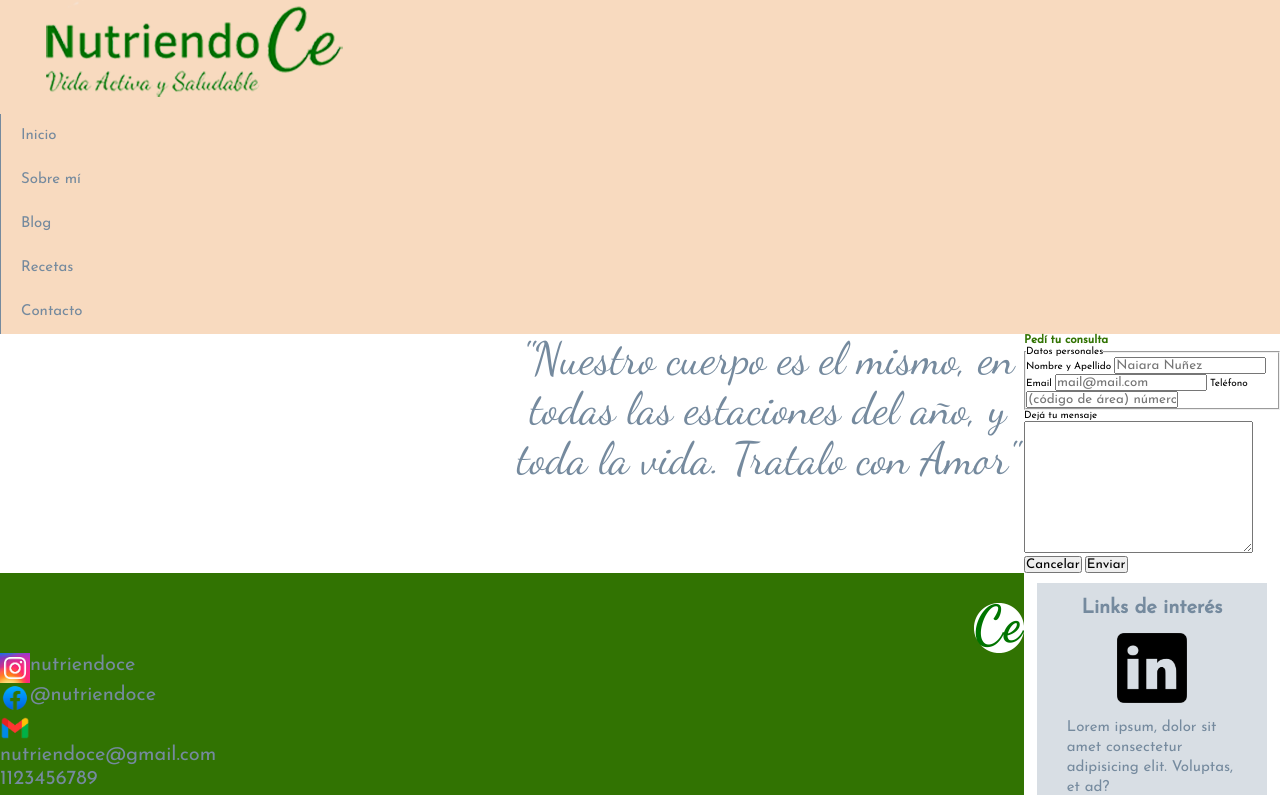
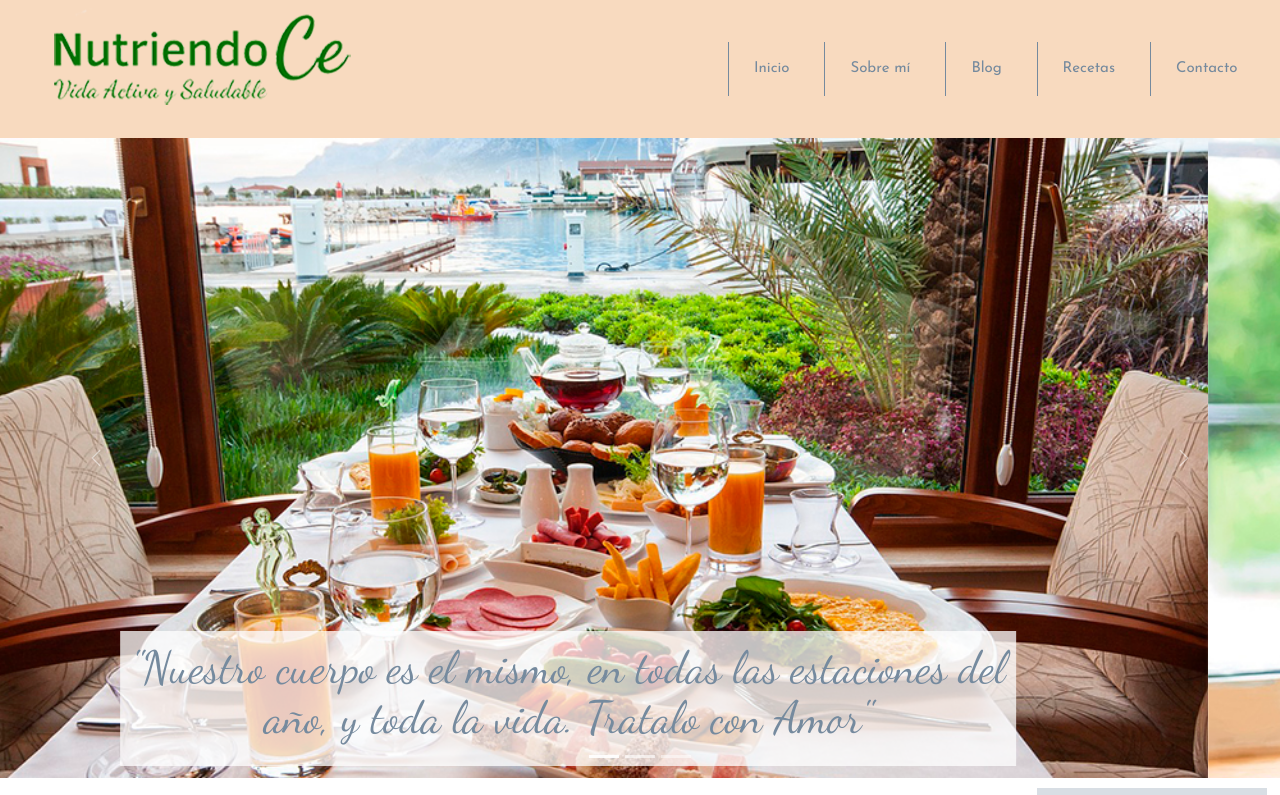
Before and after one commit to NaiaraLN/repoNutricion-nunez, a plain HTML site: page pages/contacto.html in a window 1280 px wide. Shown: the top 795 px of the page. Drawn offline with nearby package versions, Linux system fonts and the light colour scheme.

Commit message:
modificacion de contacto, index y css

```diff
--- a/css/style.css
+++ b/css/style.css
@@ -190,6 +190,64 @@ a{
     width: 70%;
 }
 
+/* MAIN DE CONTACTO */
+
+form, input{
+    display: flex;
+    flex-direction: column;
+}
+
+legend, label, input, textarea{
+    margin-bottom: 10px;
+    font-family: 'Josefin Sans', sans-serif;
+    font-size: 2rem;
+    font-weight: 400;
+    line-height: 2.3rem;
+    color: #758A9E;
+    width: 100%;
+}
+
+textarea{
+    min-height: 100px;
+    max-height: 200px;
+    max-width: 100%;
+}
+
+fieldset{
+    box-sizing: border-box;
+    border: none;
+}
+
+.contacto__articulo{
+    margin: 20px;
+}
+
+.contacto__form{
+    background-color: #F6CEAA;
+    width: 50%;
+    height: auto;
+    margin: 10px auto;
+    padding: 10px 20px;
+    box-sizing: border-box;
+    border: none;
+
+}
+
+.contacto__form--button{
+    background-color: #B2BECA;
+    color: white;
+    justify-content: center;
+    align-items: center;
+    padding: 10px;
+    border: none;
+}
+
+.contacto__titulo--xl{
+    font-size: 3rem;
+    text-align: center;
+    color: #758A9E;
+}
+
 /* CLASES DEL ASIDE */
 
 .aside{
@@ -280,16 +338,11 @@ aside div a{
         "footer footer"
     }
 
-    .nav{
+    /* .nav{
         flex-direction: row;
         align-items: flex-end;
         justify-content: space-between;
-    }
-
-    .encabezado__box--white{
-        width: 50%;
-        margin: 0 50%;
-    }
+    } */
 
     .aside__img--sm{
         width: 50%;
--- a/pages/contacto.html
+++ b/pages/contacto.html
@@ -4,37 +4,92 @@
     <meta charset="UTF-8">
     <meta name="viewport" content="width=device-width, initial-scale=1.0">
     <meta http-equiv="X-UA-Compatible" content="ie=edge">
+
+
+    <!-- LINK BOOTSTRAP -->
+    <link href="https://cdn.jsdelivr.net/npm/bootstrap@5.0.2/dist/css/bootstrap.min.css" rel="stylesheet" integrity="sha384-EVSTQN3/azprG1Anm3QDgpJLIm9Nao0Yz1ztcQTwFspd3yD65VohhpuuCOmLASjC" crossorigin="anonymous">
+
+    <!-- LINK MIS ESTILOS -->
+    <link rel="stylesheet" href="../css/style.css">
     <title>NutriendoCe Vida activa y saludable</title>
-    <link rel="stylesheet" href="../css/style.css">
 </head>
 <body>
     <div class="contenedor">
     <!-- INICIA NAV -->
 
-    <nav id="nav" class="nav">
-        <a href="../index.html">
-            <img src="../img/logo.png" alt="Logo de NutriendoCe">
+    <nav class="navbar navbar-expand-lg sticky-top nav">
+            <div class="container-fluid">
+                <a class="navbar-brand" href="../index.html">
+                    <img src="../img/logo.png" alt="Logo de Nutriendoce" class="navImg">
                 </a>
-        <ul>
-            <li><a href="../index.html">Inicio</a></li>
-            <li><a href="sobre-mi.html">Sobre mí</a></li>
-            <li><a href="blog.html">Blog</a></li>
-            <li><a href="recetas.html">Recetas</a></li>
-            <li><a href="contacto.html">Contacto</a></li>
+                <button class="navbar-toggler" type="button" data-bs-toggle="collapse" data-bs-target="#navbarNav" aria-controls="navbarNav" aria-expanded="false" aria-label="Toggle navigation">
+                <span class="navbar-toggler-icon"></span>
+                </button>
+                <div class="collapse navbar-collapse justify-content-end" id="navbarNav">
+                <ul class="navbar-nav">
+                    <li class="nav-item">
+                    <a class="nav-link active" aria-current="page" href="../index.html">Inicio</a>
+                    </li>
+                    <li class="nav-item">
+                    <a class="nav-link" href="sobre-mi.html">Sobre mí</a>
+                    </li>
+                    <li class="nav-item">
+                    <a class="nav-link" href="blog.html">Blog</a>
+                    </li>
+                    <li class="nav-item">
+                        <a class="nav-link" href="recetas.html">Recetas</a>
+                    </li>
+                    <li class="nav-item">
+                        <a class="nav-link" href="contacto.html">Contacto</a>
+                    </li>
                 </ul>
+                </div>
+            </div>
             </nav>
-
     <!-- INICIA HEADER -->
 
-    <header id="header" class="encabezado">
-        <div class="encabezado__box--white">
+    <header class="header">
+            <div id="carouselExampleCaptions" class="carousel slide" data-bs-ride="carousel">
+                    <div class="carousel-indicators">
+                    <button type="button" data-bs-target="#carouselExampleCaptions" data-bs-slide-to="0" class="active" aria-current="true" aria-label="Slide 1"></button>
+                    <button type="button" data-bs-target="#carouselExampleCaptions" data-bs-slide-to="1" aria-label="Slide 2"></button>
+                    <button type="button" data-bs-target="#carouselExampleCaptions" data-bs-slide-to="2" aria-label="Slide 3"></button>
+                    </div>
+                    <div class="carousel-inner">
+                    <div class="carousel-item active">
+                        <img src="../img/header.jpg" class="d-block w-100" alt="Desayuno saludable">
+                        <div class="carousel-caption d-none d-md-block encabezado__box--white">
                             <p>"Nuestro cuerpo es el mismo, en todas las estaciones del año, y toda la vida. Tratalo con Amor"</p>
                         </div>
+                    </div>
+                    <div class="carousel-item">
+                        <img src="../img/header2.jpg" class="d-block w-100" alt="verduras en la mesa">
+                        <div class="carousel-caption d-none d-md-block encabezado__box--white">
+                            <p>"Todo cambio empieza dando el Primer Paso"</p>
+                        </div>
+                    </div>
+                    <div class="carousel-item">
+                        <img src="../img/header3.jpg" class="d-block w-100" alt="jugos">
+                        <div class="carousel-caption d-none d-md-block encabezado__box--white">
+                            <p>"Una comida no define tu alimentación"</p>
+                        </div>
+                    </div>
+                    </div>
+                    <button class="carousel-control-prev" type="button" data-bs-target="#carouselExampleCaptions" data-bs-slide="prev">
+                    <span class="carousel-control-prev-icon" aria-hidden="true"></span>
+                    <span class="visually-hidden">Previous</span>
+                    </button>
+                    <button class="carousel-control-next" type="button" data-bs-target="#carouselExampleCaptions" data-bs-slide="next">
+                    <span class="carousel-control-next-icon" aria-hidden="true"></span>
+                    <span class="visually-hidden">Next</span>
+                    </button>
+                </div>
+
     </header>
 
     <!-- INICIA MAIN -->
 
-    <main id="main" class="contacto">
+    <main class="contacto">
             <section>
                     <article class="contacto__articulo">
                         <h1 class="contacto__titulo--xl">Pedí tu consulta</h1>
@@ -62,11 +117,12 @@
                         <!--cierra el form-->
                     </article>
                 </section>
+
     </main>
 
     <!-- INICIA ASIDE -->
 
-    <aside id="aside" class="aside">
+    <aside class="aside__contenedor aside">
             <h3 class="aside__titulo--sm">Links de interés</h3>
             <div class="aside__img--center">
                 <a href="https://www.linkedin.com/mwlite/in/celeste-chambeaud-licenciada-en-nutrici%C3%B3n-629a03a3" target="_blank">
@@ -79,7 +135,7 @@
 
     <!-- INICIA FOOTER -->
 
-    <footer id="footer"  class="pie">
+    <footer class="pie footer">
         <div class="pie__icon--right">
             <img src="../img/ce.png" alt="Ícono de NutriendoCe" class="pie__icon--md" >
         </div>
@@ -98,5 +154,8 @@
 
     </footer>
     </div>
+
+     <!-- LINK DE JS DE BOOTSTRAP -->
+     <script src="https://cdn.jsdelivr.net/npm/bootstrap@5.0.2/dist/js/bootstrap.bundle.min.js" integrity="sha384-MrcW6ZMFYlzcLA8Nl+NtUVF0sA7MsXsP1UyJoMp4YLEuNSfAP+JcXn/tWtIaxVXM" crossorigin="anonymous"></script>
 </body>
 </html>
```
Also changed, not shown: index.html (+5 -5 lines). Lines whose indentation alone changed are shown as unchanged.
